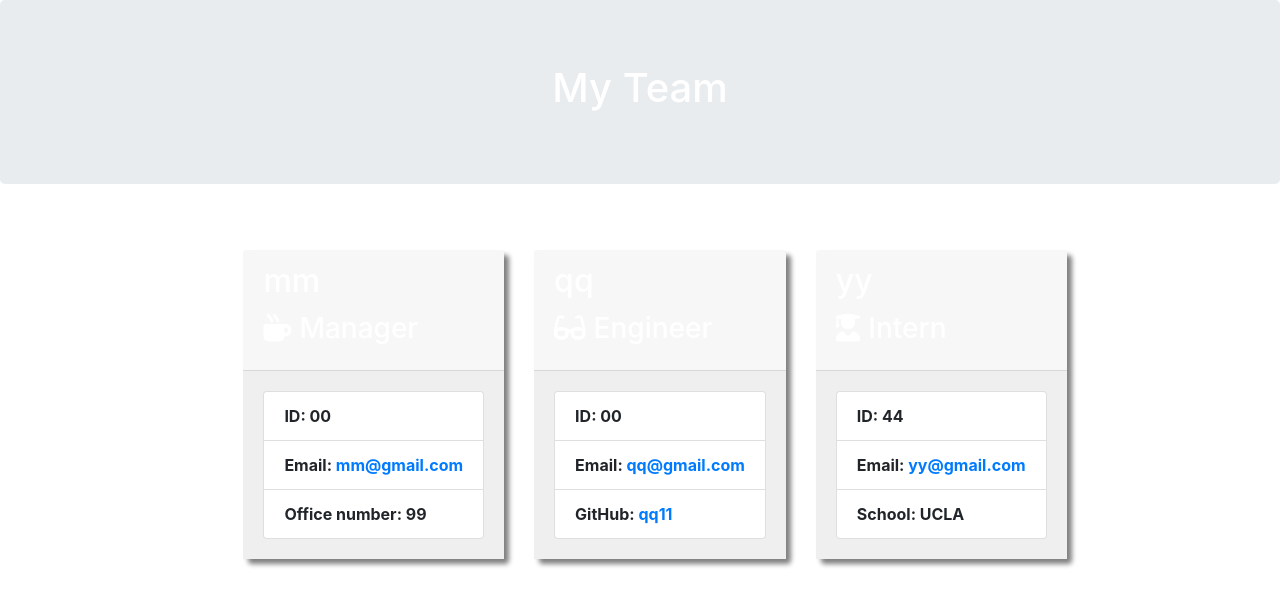
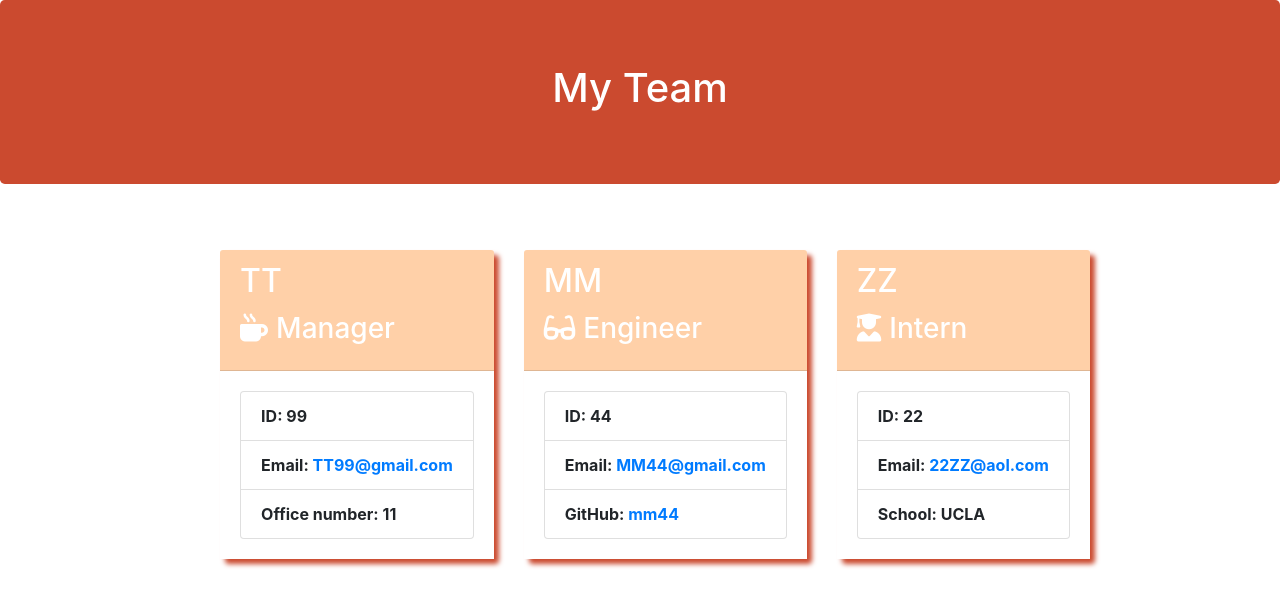
Before and after one commit to mmerc00/TeamProfileGenerator, a website: page output/team.html in a window 1280 px wide. Drawn offline with nearby package versions, Linux system fonts and the light colour scheme.

Commit message:
updated styling

```diff
--- a/output/style.css
+++ b/output/style.css
@@ -1,17 +1,17 @@
 .jumbotron {
-  background-color: #CB4A2F(219, 77, 77);
+  background-color: #cb4a2f;
   color: white;
   font-style: bolder;
 }
 .card-header {
-  background: #FFD0A8(7, 115, 223, 0.877);
+  background: #ffd0a8;
   color: white;
 }
 .container-fluid {
   padding-bottom: 50px;
 }
 .card {
-  box-shadow: 5px 5px 5px grey;
+  box-shadow: 5px 5px 5px #cb4a2f;
   margin-left: 30px;
   border: 0;
 }
@@ -23,5 +23,5 @@
   font-weight: bold;
 }
 .card-body {
-  background: rgb(240, 239, 239);
+  background: white;
 }
--- a/output/team.html
+++ b/output/team.html
@@ -25,39 +25,39 @@
             <div class="team-area col-12 d-flex justify-content-center">
                 <div class="card employee-card">
     <div class="card-header">
-        <h2 class="card-title">mm</h2>
+        <h2 class="card-title">TT</h2>
         <h3 class="card-title"><i class="fas fa-mug-hot mr-2"></i>Manager</h3>
     </div>
     <div class="card-body">
         <ul class="list-group">
-            <li class="list-group-item">ID: 00</li>
-            <li class="list-group-item">Email: <a href="mailto:mm@gmail.com">mm@gmail.com</a></li>
-            <li class="list-group-item">Office number: 99</li>
+            <li class="list-group-item">ID: 99</li>
+            <li class="list-group-item">Email: <a href="mailto:TT99@gmail.com">TT99@gmail.com</a></li>
+            <li class="list-group-item">Office number: 11</li>
         </ul>
     </div>
 </div>
 <div class="card employee-card">
     <div class="card-header">
-        <h2 class="card-title">qq</h2>
+        <h2 class="card-title">MM</h2>
         <h3 class="card-title"><i class="fas fa-glasses mr-2"></i>Engineer</h3>
     </div>
     <div class="card-body">
         <ul class="list-group">
-            <li class="list-group-item">ID: 00</li>
-            <li class="list-group-item">Email: <a href="mailto:qq@gmail.com">qq@gmail.com</a></li>
-            <li class="list-group-item">GitHub: <a href="https://github.com/qq11" target="_blank" rel="noopener noreferrer">qq11</a></li>
+            <li class="list-group-item">ID: 44</li>
+            <li class="list-group-item">Email: <a href="mailto:MM44@gmail.com">MM44@gmail.com</a></li>
+            <li class="list-group-item">GitHub: <a href="https://github.com/mm44" target="_blank" rel="noopener noreferrer">mm44</a></li>
         </ul>
     </div>
 </div>
 <div class="card employee-card">
     <div class="card-header">
-        <h2 class="card-title">yy</h2>
+        <h2 class="card-title">ZZ</h2>
         <h3 class="card-title"><i class="fas fa-user-graduate mr-2"></i>Intern</h3>
     </div>
     <div class="card-body">
         <ul class="list-group">
-            <li class="list-group-item">ID: 44</li>
-            <li class="list-group-item">Email: <a href="mailto:yy@gmail.com">yy@gmail.com</a></li>
+            <li class="list-group-item">ID: 22</li>
+            <li class="list-group-item">Email: <a href="mailto:22ZZ@aol.com">22ZZ@aol.com</a></li>
             <li class="list-group-item">School: UCLA</li>
         </ul>
     </div>
```
Also changed, not shown: README.md, 1 other file.
